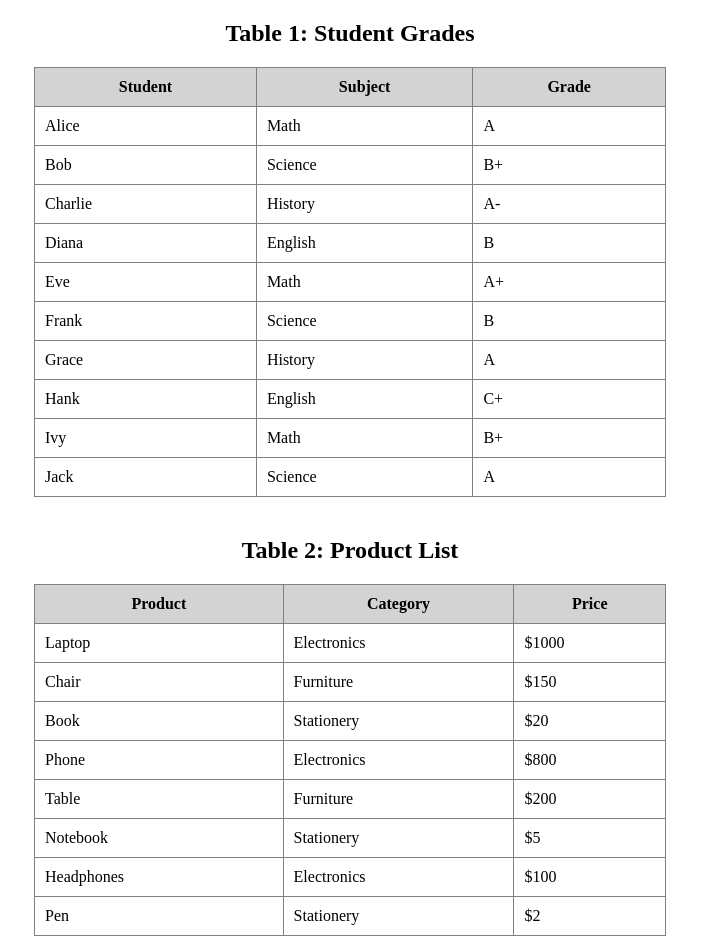
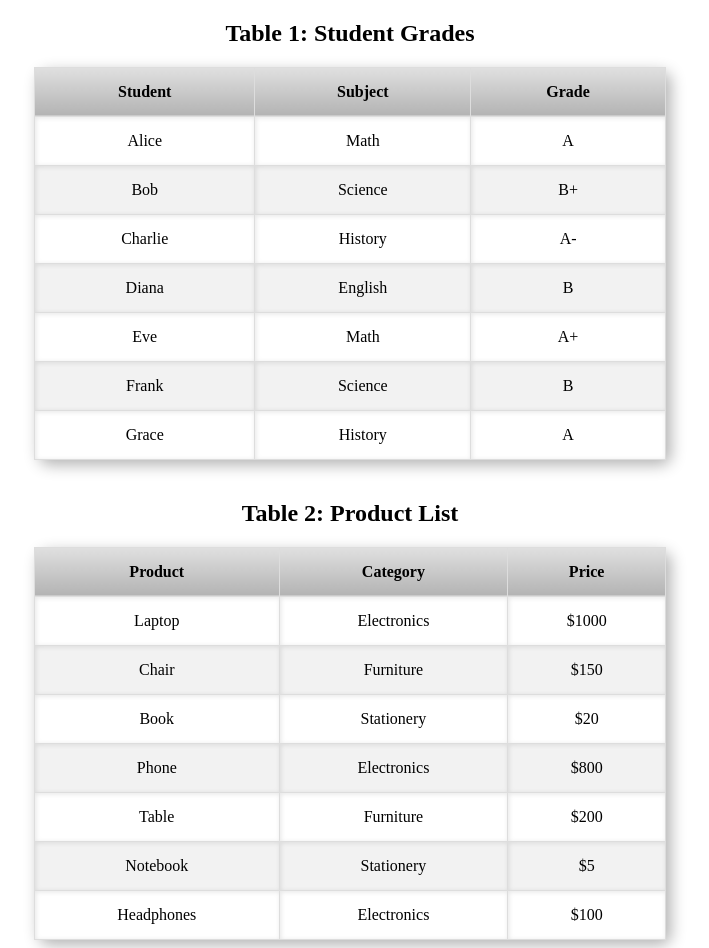
Before and after one commit to yasinanil67/yasinanil67.github.io, a plain HTML site: page webTable.html in a window 1280 px wide. Shown: the whole page, without its empty margins (290-999 px from the left). Drawn offline with Linux system fonts and the light colour scheme.

Commit message:
web table

```diff
--- a/webTable.html
+++ b/webTable.html
@@ -1,130 +1,94 @@
 <!DOCTYPE html>
 <html lang="en">
-
 <head>
     <meta charset="UTF-8">
     <meta name="viewport" content="width=device-width, initial-scale=1.0">
-    <title>Two Web Tables with 10 Rows Each</title>
+    <title>Two Web Tables with 3D Effect</title>
+    <style>
+        /* Style for both tables to add a 3D effect */
+        table {
+            width: 50%;
+            margin: auto;
+            border-collapse: collapse;
+            box-shadow: 5px 5px 15px rgba(0, 0, 0, 0.3); /* 3D shadow effect */
+            border-radius: 10px; /* Rounded corners */
+        }
+
+        th, td {
+            padding: 15px;
+            text-align: center;
+            border: 1px solid #ddd;
+        }
+
+        /* Add a gradient background for a 3D look */
+        th {
+            background: linear-gradient(to bottom, #e0e0e0, #b3b3b3);
+            color: black;
+        }
+
+        /* Table rows with slight shading */
+        tr:nth-child(even) {
+            background-color: #f2f2f2;
+        }
+
+        tr:nth-child(odd) {
+            background-color: #ffffff;
+        }
+
+        /* Hover effect to enhance 3D feel */
+        tr:hover {
+            background-color: #e6f7ff;
+            transform: scale(1.01);
+            transition: all 0.2s ease-in-out;
+        }
+
+        /* Add subtle 3D effect to table cells */
+        td {
+            box-shadow: inset 1px 1px 5px rgba(0, 0, 0, 0.1);
+        }
+    </style>
 </head>
-
 <body>
     <!-- First Table -->
     <h2 style="text-align:center;">Table 1: Student Grades</h2>
-    <table border="1" style="width:50%; margin:auto; border-collapse:collapse;">
-        <thead style="background-color:lightgray;">
+    <table>
+        <thead>
             <tr>
-                <th style="padding:10px;">Student</th>
-                <th style="padding:10px;">Subject</th>
-                <th style="padding:10px;">Grade</th>
+                <th>Student</th>
+                <th>Subject</th>
+                <th>Grade</th>
             </tr>
         </thead>
         <tbody>
-            <tr>
-                <td style="padding:10px;">Alice</td>
-                <td style="padding:10px;">Math</td>
-                <td style="padding:10px;">A</td>
-            </tr>
-            <tr>
-                <td style="padding:10px;">Bob</td>
-                <td style="padding:10px;">Science</td>
-                <td style="padding:10px;">B+</td>
-            </tr>
-            <tr>
-                <td style="padding:10px;">Charlie</td>
-                <td style="padding:10px;">History</td>
-                <td style="padding:10px;">A-</td>
-            </tr>
-            <tr>
-                <td style="padding:10px;">Diana</td>
-                <td style="padding:10px;">English</td>
-                <td style="padding:10px;">B</td>
-            </tr>
-            <tr>
-                <td style="padding:10px;">Eve</td>
-                <td style="padding:10px;">Math</td>
-                <td style="padding:10px;">A+</td>
-            </tr>
-            <tr>
-                <td style="padding:10px;">Frank</td>
-                <td style="padding:10px;">Science</td>
-                <td style="padding:10px;">B</td>
-            </tr>
-            <tr>
-                <td style="padding:10px;">Grace</td>
-                <td style="padding:10px;">History</td>
-                <td style="padding:10px;">A</td>
-            </tr>
-            <tr>
-                <td style="padding:10px;">Hank</td>
-                <td style="padding:10px;">English</td>
-                <td style="padding:10px;">C+</td>
-            </tr>
-            <tr>
-                <td style="padding:10px;">Ivy</td>
-                <td style="padding:10px;">Math</td>
-                <td style="padding:10px;">B+</td>
-            </tr>
-            <tr>
-                <td style="padding:10px;">Jack</td>
-                <td style="padding:10px;">Science</td>
-                <td style="padding:10px;">A</td>
-            </tr>
+            <tr><td>Alice</td><td>Math</td><td>A</td></tr>
+            <tr><td>Bob</td><td>Science</td><td>B+</td></tr>
+            <tr><td>Charlie</td><td>History</td><td>A-</td></tr>
+            <tr><td>Diana</td><td>English</td><td>B</td></tr>
+            <tr><td>Eve</td><td>Math</td><td>A+</td></tr>
+            <tr><td>Frank</td><td>Science</td><td>B</td></tr>
+            <tr><td>Grace</td><td>History</td><td>A</td></tr>
         </tbody>
     </table>
 
     <!-- Second Table -->
     <h2 style="text-align:center; margin-top:40px;">Table 2: Product List</h2>
-    <table border="1" style="width:50%; margin:auto; border-collapse:collapse;">
-        <thead style="background-color:lightgray;">
+    <table>
+        <thead>
             <tr>
-                <th style="padding:10px;">Product</th>
-                <th style="padding:10px;">Category</th>
-                <th style="padding:10px;">Price</th>
+                <th>Product</th>
+                <th>Category</th>
+                <th>Price</th>
             </tr>
         </thead>
         <tbody>
-            <tr>
-                <td style="padding:10px;">Laptop</td>
-                <td style="padding:10px;">Electronics</td>
-                <td style="padding:10px;">$1000</td>
-            </tr>
-            <tr>
-                <td style="padding:10px;">Chair</td>
-                <td style="padding:10px;">Furniture</td>
-                <td style="padding:10px;">$150</td>
-            </tr>
-            <tr>
-                <td style="padding:10px;">Book</td>
-                <td style="padding:10px;">Stationery</td>
-                <td style="padding:10px;">$20</td>
-            </tr>
-            <tr>
-                <td style="padding:10px;">Phone</td>
-                <td style="padding:10px;">Electronics</td>
-                <td style="padding:10px;">$800</td>
-            </tr>
-            <tr>
-                <td style="padding:10px;">Table</td>
-                <td style="padding:10px;">Furniture</td>
-                <td style="padding:10px;">$200</td>
-            </tr>
-            <tr>
-                <td style="padding:10px;">Notebook</td>
-                <td style="padding:10px;">Stationery</td>
-                <td style="padding:10px;">$5</td>
-            </tr>
-            <tr>
-                <td style="padding:10px;">Headphones</td>
-                <td style="padding:10px;">Electronics</td>
-                <td style="padding:10px;">$100</td>
-            </tr>
-            <tr>
-                <td style="padding:10px;">Pen</td>
-                <td style="padding:10px;">Stationery</td>
-                <td style="padding:10px;">$2</td>
-            </tr>
+            <tr><td>Laptop</td><td>Electronics</td><td>$1000</td></tr>
+            <tr><td>Chair</td><td>Furniture</td><td>$150</td></tr>
+            <tr><td>Book</td><td>Stationery</td><td>$20</td></tr>
+            <tr><td>Phone</td><td>Electronics</td><td>$800</td></tr>
+            <tr><td>Table</td><td>Furniture</td><td>$200</td></tr>
+            <tr><td>Notebook</td><td>Stationery</td><td>$5</td></tr>
+            <tr><td>Headphones</td><td>Electronics</td><td>$100</td></tr>
         </tbody>
     </table>
 </body>
-
 </html>
```
